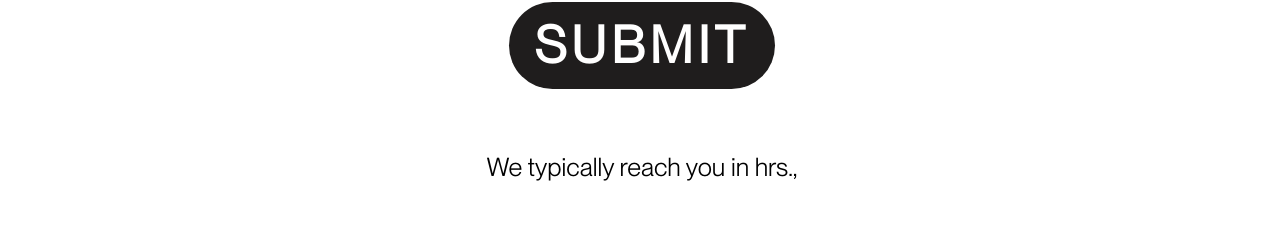
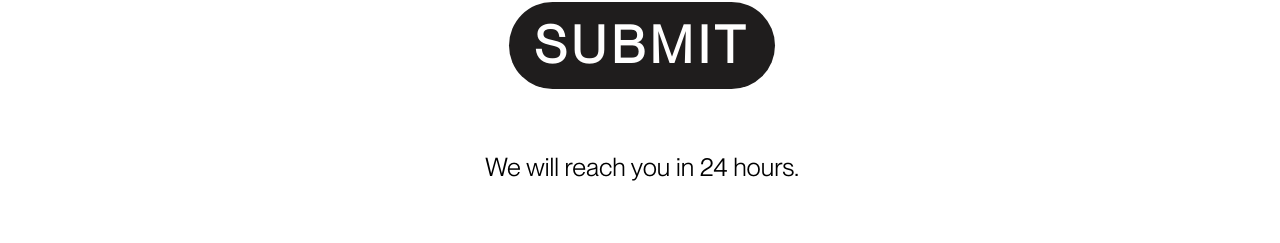
Before and after one commit to incubr/incubr-1, a Next.js app: page /start-a-project in a window 1280 px wide. Shown: the part 5756-5999 px from the top of the page. Built offline with nearby package versions, Linux system fonts and the light colour scheme.

Commit message:
new improvement

```diff
--- a/pages/start-a-project.jsx
+++ b/pages/start-a-project.jsx
@@ -514,7 +514,7 @@ export default function StartAProject() {
               </div>
             </div>
             <h1 className="mt-10  lg:mt-[5vw] font-[PPNeueMontreal] text-xl lg:text-[2vw]">
-              We typically reach you in hrs.,
+              We will reach you in 24 hours.
             </h1>
           </div>
         </div>
--- a/src/components/home/work.jsx
+++ b/src/components/home/work.jsx
@@ -22,7 +22,7 @@ export default function OurWork() {
           <HeadingText text={"explore our work"} />
           <div className="flex flex-1 justify-center pt-[2.5vw] ">
             <Description
-              text={"From metaverse of projects delivered and happy."}
+              text={"Take a look at some of our favourite projects."}
             />
           </div>
         </div>
```
